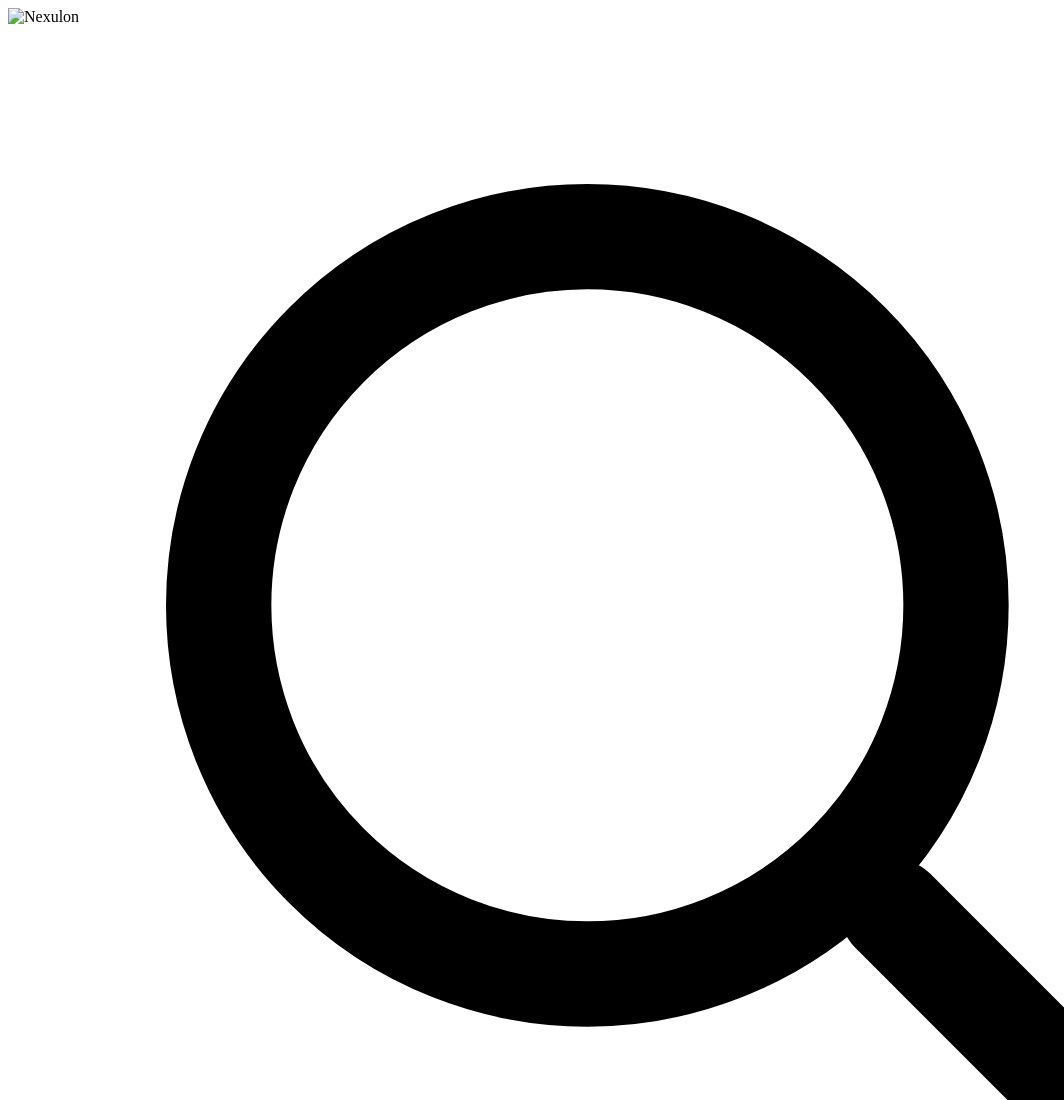
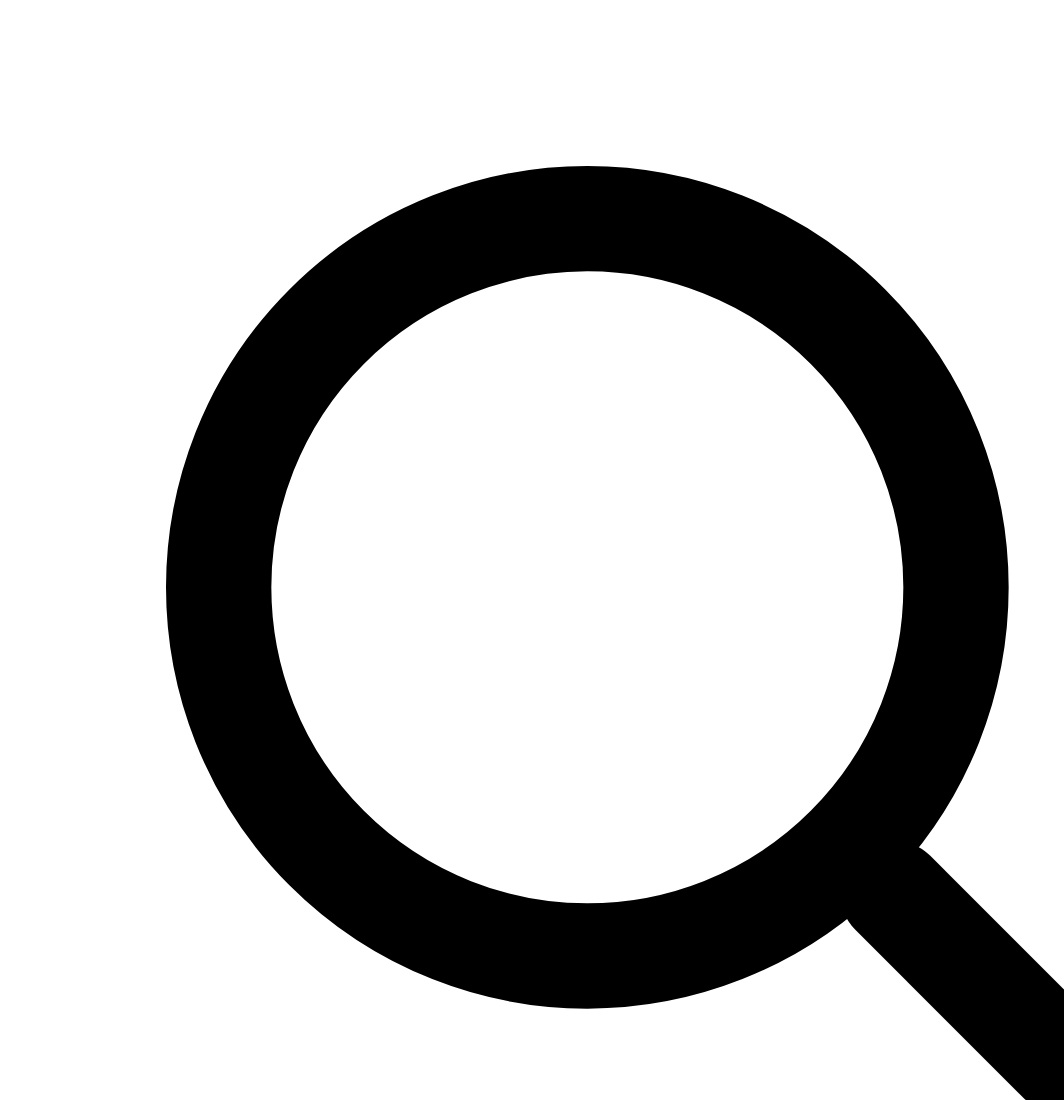
Before and after one commit to RayanFZ/nexulon-switcher, a plain HTML site: page web/index.html in a window 1280 px wide. Shown: the top 1100 px of the page, without its empty margins (0-1064 px from the left). Drawn offline with Linux system fonts and the light colour scheme.

Commit message:
Remove the header mark and redraw the Nexulon logo

```diff
--- a/web/app.js
+++ b/web/app.js
@@ -1880,8 +1880,6 @@ async function boot() {
     state.platforms = data.platforms || [];
     state.logo = data.logo || '';
     state.mark = data.mark || '';
-    const logo = $('#brand-logo');
-    if (logo && state.logo) logo.src = state.logo;
     applyAppearance();
     renderRail();
     const first = state.platforms.find((platform) => platform.name === state.ui.lastPlatform) || state.platforms[0];
--- a/web/index.html
+++ b/web/index.html
@@ -17,9 +17,7 @@
 
   <div id="app">
     <header class="topbar">
-      <div class="brand" title="Nexulon Switcher">
-        <img class="brand-logo" id="brand-logo" alt="Nexulon" width="34" height="34">
-      </div>
+      <div class="brand" aria-hidden="true"></div>
 
       <div class="searchbox" id="searchbox">
         <svg class="ico" viewBox="0 0 24 24" fill="none" stroke="currentColor" stroke-width="2" stroke-linecap="round"><circle cx="11" cy="11" r="7"/><path d="m20 20-3.2-3.2"/></svg>
--- a/web/style.css
+++ b/web/style.css
@@ -246,15 +246,6 @@ body::before {
 }
 
 .brand { display: flex; align-items: center; gap: 9px; min-width: 0; }
-.brand-logo {
-  width: 34px;
-  height: 34px;
-  flex: 0 0 auto;
-  display: block;
-  border-radius: 9px;
-  object-fit: contain;
-}
-.brand-logo[src=""] { visibility: hidden; }
 
 .searchbox {
   display: flex;
```
Also changed, not shown: web/logo.svg, 1 other file.
